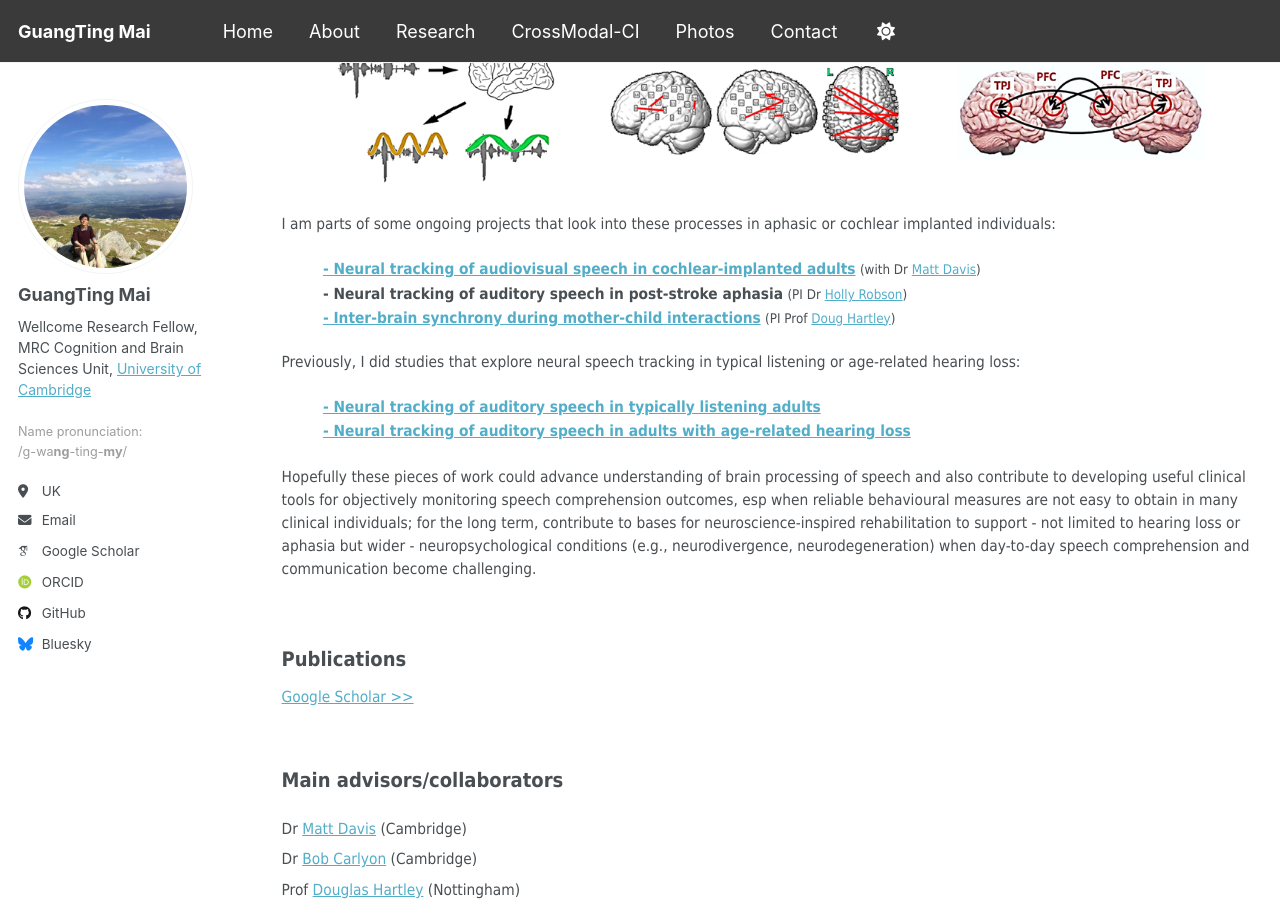
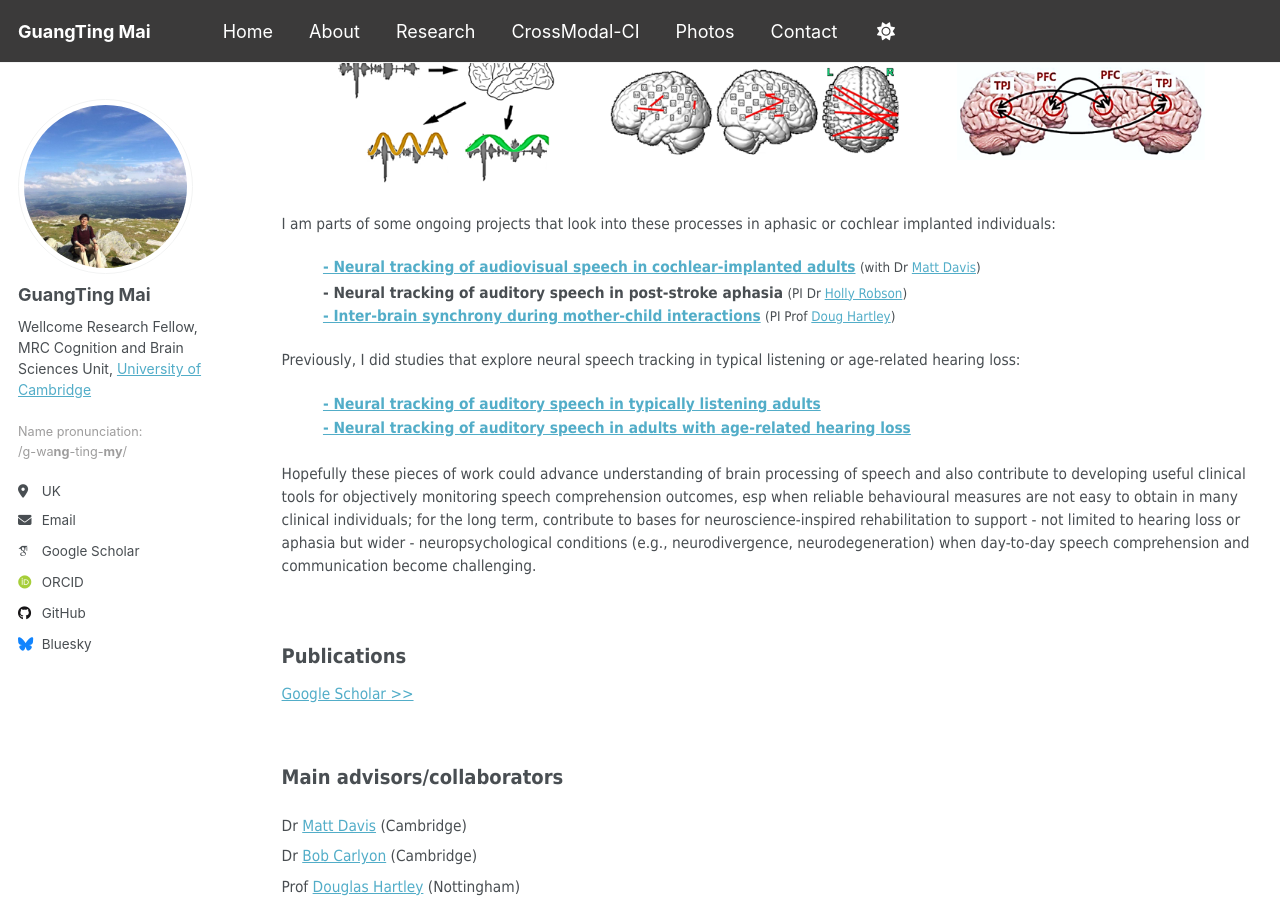
Before and after one commit to guangtingmai/guangtingmai.github.io, a Jekyll site: the page built from _pages/research.html, in a window 1280 px wide and 900 px high, scrolled down 374 px. Built offline with Jekyll 4.4.1, drawn with Linux system fonts in a browser that asks for light colours; some web fonts are replaced.

Commit message:
Update research.html

```diff
--- a/_pages/research.html
+++ b/_pages/research.html
@@ -16,13 +16,13 @@
 <p align="center">
   <img src="https://guangtingmai.github.io/images/brain_processes.png" width="91%">
 </p>
-<p><span style="font-size: 11.5pt;font-family: Tahoma;line-height: 1.3;display: block;margin-bottom: 0.05vh">I am parts of some ongoing projects that look into these processes in aphasic or cochlear implanted individuals:</span></p>
+<p><span style="font-size: 11.5pt;font-family: Tahoma;line-height: 1.2;display: block;margin-bottom: 0.05vh">I am parts of some ongoing projects that look into these processes in aphasic or cochlear implanted individuals:</span></p>
 <p>
   <span style="font-size: 11.5pt;font-family: Tahoma;line-height: 1.5;display: block;margin-bottom: 0.25vh">&emsp;&emsp;&emsp;<a href="https://guangtingmai.github.io/crossmodal-ci/"><strong>- Neural tracking of audiovisual speech in cochlear-implanted adults</strong></a> <span style="font-size:10pt;">(with Dr <a href="https://www.mrc-cbu.cam.ac.uk/people/matt.davis/">Matt Davis</a>)</span></span>
   <span style="font-size: 11.5pt;font-family: Tahoma;line-height: 1.5;display: block;margin-bottom: 0.05vh">&emsp;&emsp;&emsp;<strong>- Neural tracking of auditory speech in post-stroke aphasia</strong> <span style="font-size:10pt;">(PI Dr <a href="https://profiles.ucl.ac.uk/82001-holly-robson">Holly Robson</a>)</span></span>
   <span style="font-size: 11.5pt;font-family: Tahoma;line-height: 1.5;display: block;margin-bottom: 0.05vh">&emsp;&emsp;&emsp;<a href="https://guangtingmai.github.io/interbrain-sync/"><strong>- Inter-brain synchrony during mother-child interactions</strong></a> <span style="font-size:10pt;">(PI Prof <a href="https://www.nottingham.ac.uk/Medicine/people/douglas.hartley">Doug Hartley</a>)</span></span>
 </p>
-<p><span style="font-size: 11.5pt;font-family: Tahoma;line-height: 1.3;display: block;margin-bottom: 0.05vh">Previously, I did studies that explore neural speech tracking in typical listening or age-related hearing loss:</span></p>
+<p><span style="font-size: 11.5pt;font-family: Tahoma;line-height: 1.2;display: block;margin-bottom: 0.05vh">Previously, I did studies that explore neural speech tracking in typical listening or age-related hearing loss:</span></p>
 <p>
   <span style="font-size: 11.5pt;font-family: Tahoma;line-height: 1.5;display: block;margin-bottom: 0.05vh">&emsp;&emsp;&emsp;<a href="https://guangtingmai.github.io/neuraltrack-typical/"><strong>- Neural tracking of auditory speech in typically listening adults</strong></a></span>
   <span style="font-size: 11.5pt;font-family: Tahoma;line-height: 1.5;display: block;margin-bottom: 0.25vh">&emsp;&emsp;&emsp;<a href="https://guangtingmai.github.io/neuraltrack-hearingloss/"><strong>- Neural tracking of auditory speech in adults with age-related hearing loss</strong></a></span>
```
